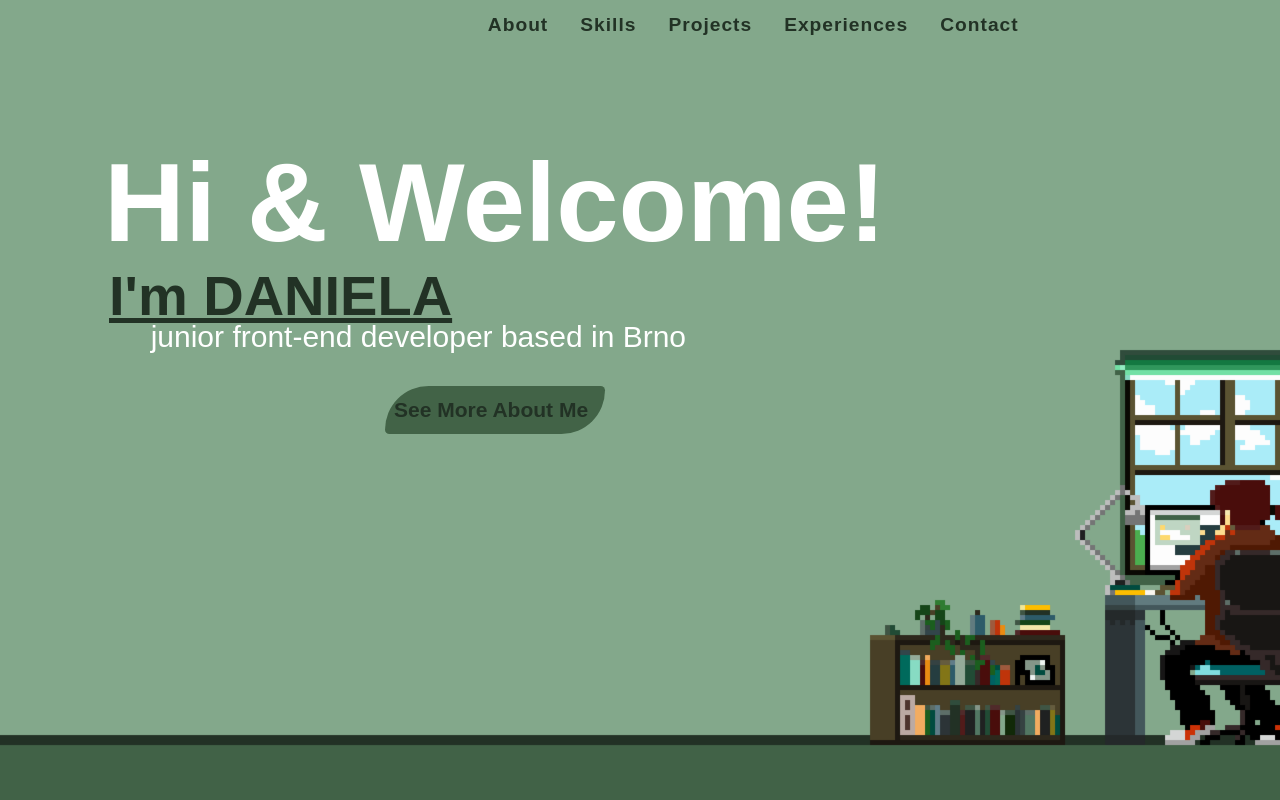
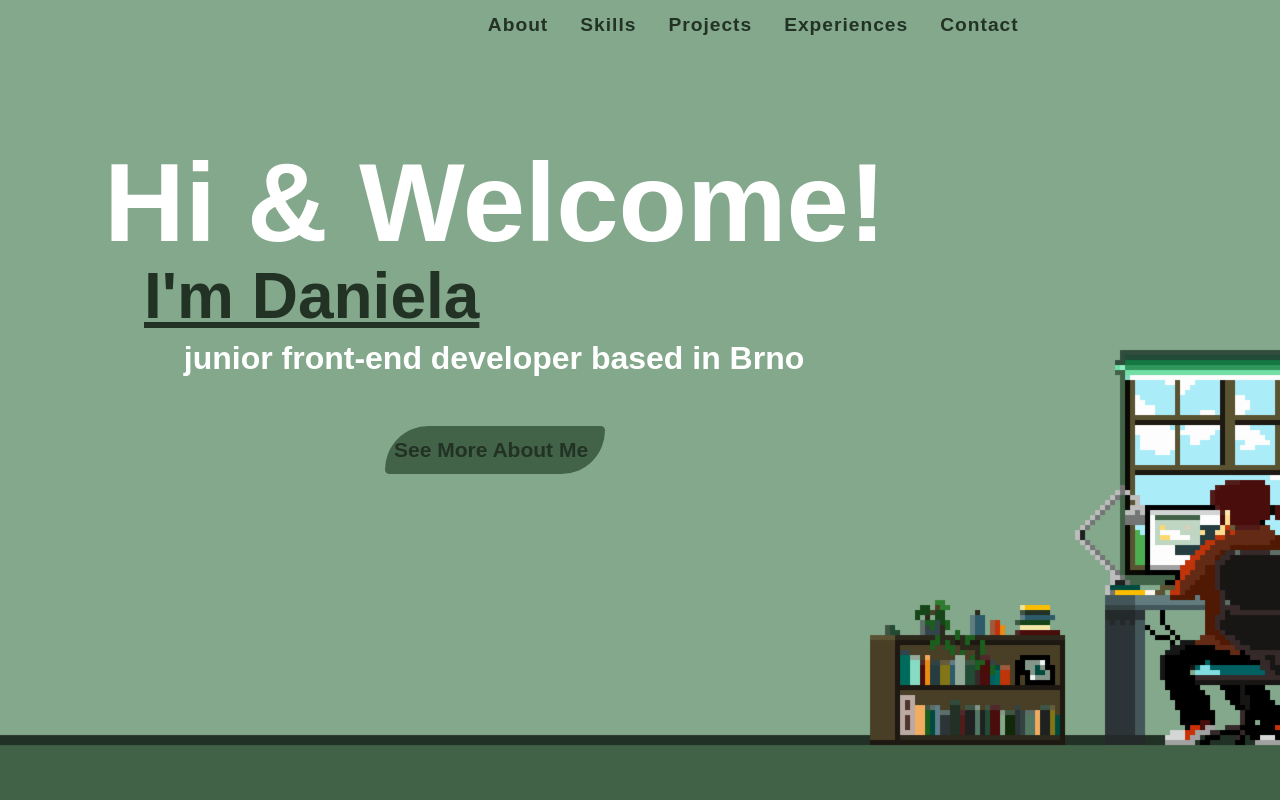
Before and after one commit to DanielaSputnik/Portfolio, a React (Create React App) app: page / in a window 1280 px wide. Shown: the top 800 px of the page. Built offline with nearby package versions, Linux system fonts and the light colour scheme; a web font is replaced by a local one.

Commit message:
Modify hero section titles

```diff
--- a/src/Components/Experiences/ExpElements.js
+++ b/src/Components/Experiences/ExpElements.js
@@ -29,7 +29,7 @@ export const ExpWrapper = styled.div`
     }
 
     @media screen and (min-width: 1050px) {
-        height: 850px;
+        height: 800px;
         padding: 2rem;
         &:before {
             left: calc(50% - 1px);
--- a/src/Components/Footer/FooterIndex.js
+++ b/src/Components/Footer/FooterIndex.js
@@ -13,7 +13,7 @@ const Footer = () => {
                     <FooterLinkItems href='//www.github.com/danielasputnik' target="_blank" aria-label='Github'>
                         <FaGithub />
                     </FooterLinkItems>
-                    <FooterLinkItems href='//www.linkedin.com' target="_blank" aria-label='Linkedin'>
+                    <FooterLinkItems href='//www.linkedin.com/in/daniela-drdakova-b9035a227/' target="_blank" aria-label='Linkedin'>
                         <FaLinkedin />
                     </FooterLinkItems>
                     <FooterLinkItems href='//www.instagram.com/natsuno_tsuki/' target="_blank" aria-label='Instagram'>
--- a/src/Components/HeroSection/HeroElements.js
+++ b/src/Components/HeroSection/HeroElements.js
@@ -70,11 +70,13 @@ export const HeroContent = styled.div`
 
 export const HeroP = styled.span`
     margin-top: 5px;
-    margin-left: 5px;
+    margin-left: 40px;
     color: #fff;
-    font-size: 30px;
-    text-align: start;
-    max-width: 600px;
+    font-size: 2rem;
+    text-align: center;
+    max-width: 700px;
+    line-height: 4.5rem;
+    font-weight: 700;
 
     @media screen and (max-width: 1100px) {
         font-size: 24px;
@@ -85,10 +87,11 @@ export const HeroP = styled.span`
 `
 export const HeroP2 = styled.p`
     color: #223225;
-    font-size:3.5rem;
+    text-align: left;
+    font-size:4rem;
     font-weight: 700;
     text-decoration: underline;
-    line-height: 3rem;
+    line-height: 3.1rem;
     @media screen and (max-width: 1100px) {
         font-size: 2.5rem;
     }
--- a/src/Components/HeroSection/HeroIndex.js
+++ b/src/Components/HeroSection/HeroIndex.js
@@ -32,8 +32,8 @@ const HeroSection = () => {
                         Hi & Welcome!
                     </HeroH1>
                     <HeroP>
-                        <HeroP2>I'm DANIELA</HeroP2>
-                        &nbsp;&nbsp;&nbsp;&nbsp;&nbsp;junior front-end developer based in Brno
+                        <HeroP2>I'm Daniela</HeroP2>
+                        junior front-end developer based in Brno
                     </HeroP>
                     <HeroBtnWrapper>
                         <Button to='about' onMouseEnter={onHover}
--- a/src/Components/Skillz/Card.js
+++ b/src/Components/Skillz/Card.js
@@ -39,6 +39,9 @@ const Card = ({title, text, image, btntxt, url, darkText, lightCard, imgStart, t
             </FullView>
             <StyledCard lightCard={lightCard} imgStart={imgStart} >
                 <StyledCardContent>
+                    <StyledCardSide className='back' lightCard={lightCard}>
+                        {linkedCard ? <CardsBtn onClick={() => goToSite(url)}>{btntxt} </CardsBtn> : <CardsIconBack src={fullImg}/>}
+                    </StyledCardSide>
 
                     <StyledCardSide className='front' lightCard={lightCard} imgStart={imgStart}>
                         <ColumnImage>
@@ -51,9 +54,7 @@ const Card = ({title, text, image, btntxt, url, darkText, lightCard, imgStart, t
                         </ColumnText>
                     </StyledCardSide>
 
-                    <StyledCardSide className='back' lightCard={lightCard}>
-                        {linkedCard ? <CardsBtn onClick={() => goToSite(url)}>{btntxt} </CardsBtn> : <CardsIconBack src={fullImg}/>}
-                    </StyledCardSide>
+
 
                 </StyledCardContent>
             </StyledCard>
--- a/src/Components/Skillz/CardsElements.js
+++ b/src/Components/Skillz/CardsElements.js
@@ -156,6 +156,7 @@ export const ColumnImage = styled.div`
         padding-top: 20px;
     }
 `
+
 export const CardsBtn = styled.button`
     border-radius: 50px 5px;
     background: #c0d8c4;
@@ -171,6 +172,7 @@ export const CardsBtn = styled.button`
     width: 15rem;
     height:4rem;
     box-shadow: 5px 5px #426347;
+    z-index: 90;
 
     &:hover {
         background: #426347;
```
